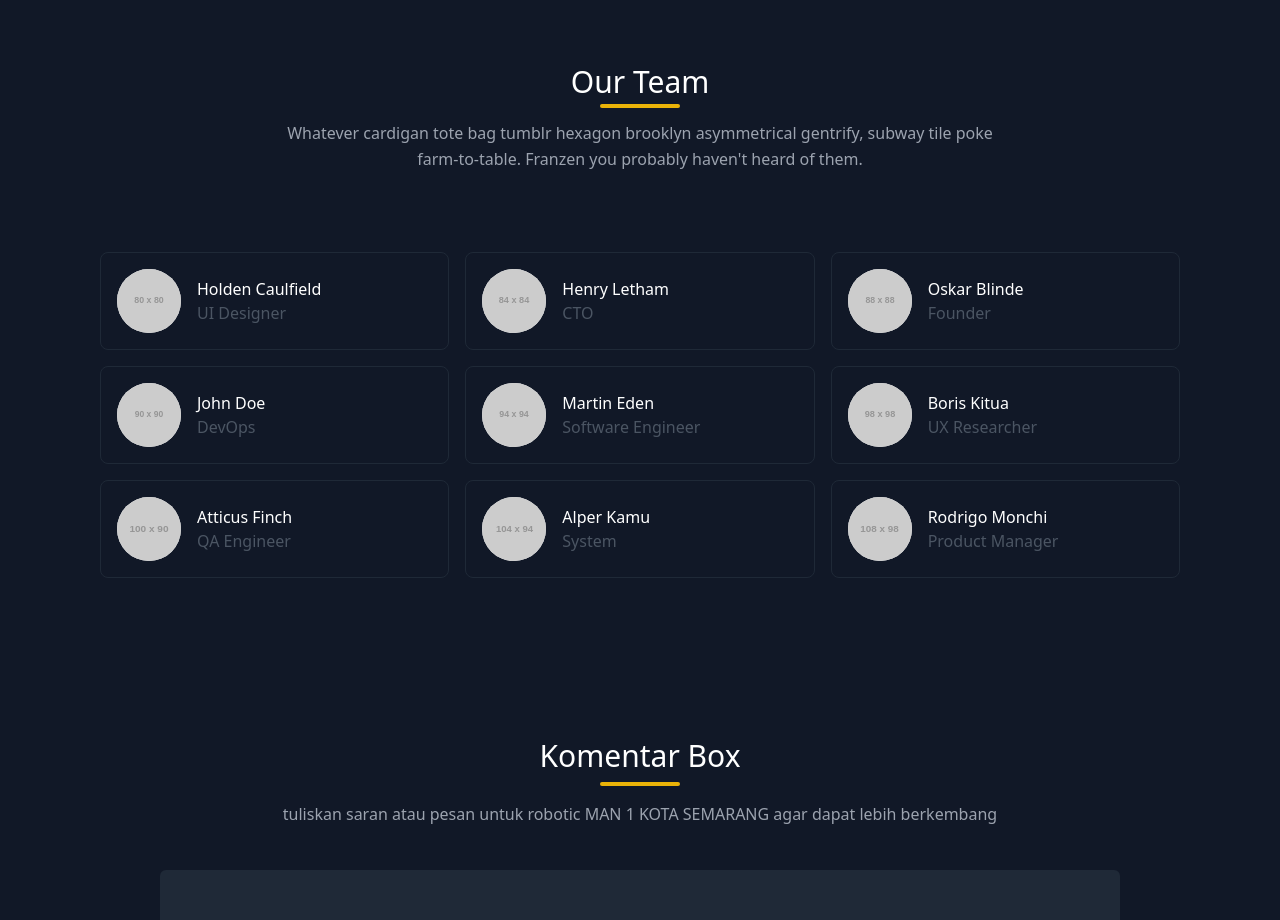
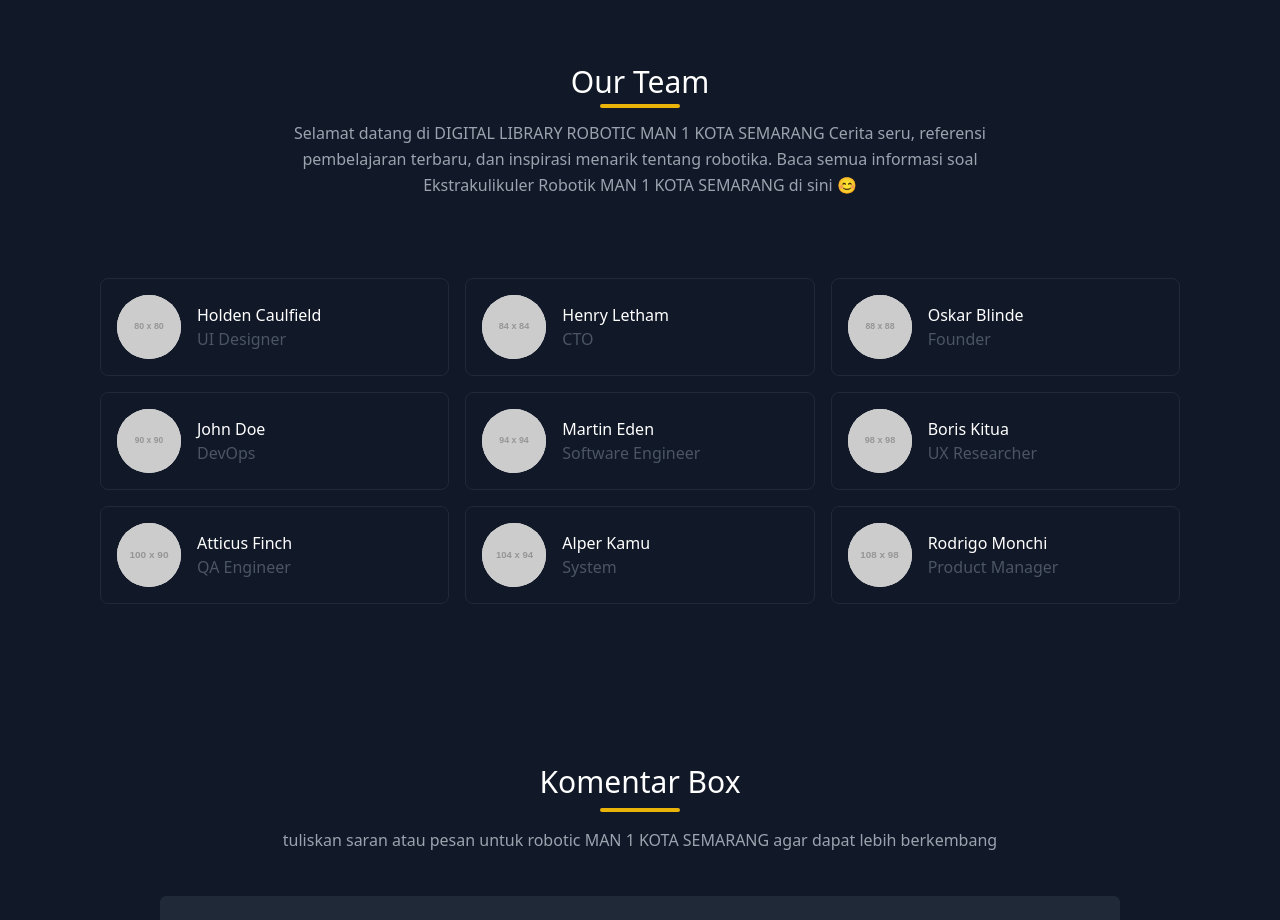
Before and after one commit to AlifMahendra/RoboticLibraryCenter, a plain HTML site: page index.html in a window 1280 px wide. Shown: the part 1300-2220 px from the top of the page. Drawn offline with nearby package versions, Linux system fonts and the light colour scheme; placeholder pictures from the web are drawn by us.

Commit message:
Update index.html

```diff
--- a/index.html
+++ b/index.html
@@ -99,8 +99,10 @@
         <div class="flex flex-col text-center w-full mb-20">
           <h1 class="sm:text-3xl text-2xl font-medium title-font mb-1 text-white">Our Team</h1>
           <div class="h-1 mx-auto mb-3 w-20 bg-yellow-500 rounded"></div>
-          <p class="lg:w-2/3 mx-auto leading-relaxed text-base">Whatever cardigan tote bag tumblr hexagon brooklyn
-            asymmetrical gentrify, subway tile poke farm-to-table. Franzen you probably haven't heard of them.</p>
+          <p class="lg:w-2/3 mx-auto leading-relaxed text-base">Selamat datang di DIGITAL LIBRARY ROBOTIC MAN 1 KOTA SEMARANG
+Cerita seru, referensi pembelajaran terbaru, dan inspirasi menarik tentang robotika.
+Baca semua informasi soal Ekstrakulikuler Robotik MAN 1 KOTA SEMARANG di sini 😊
+</p>
         </div>
         <div class="flex flex-wrap -m-2">
           <div class="p-2 lg:w-1/3 md:w-1/2 w-full">
```
